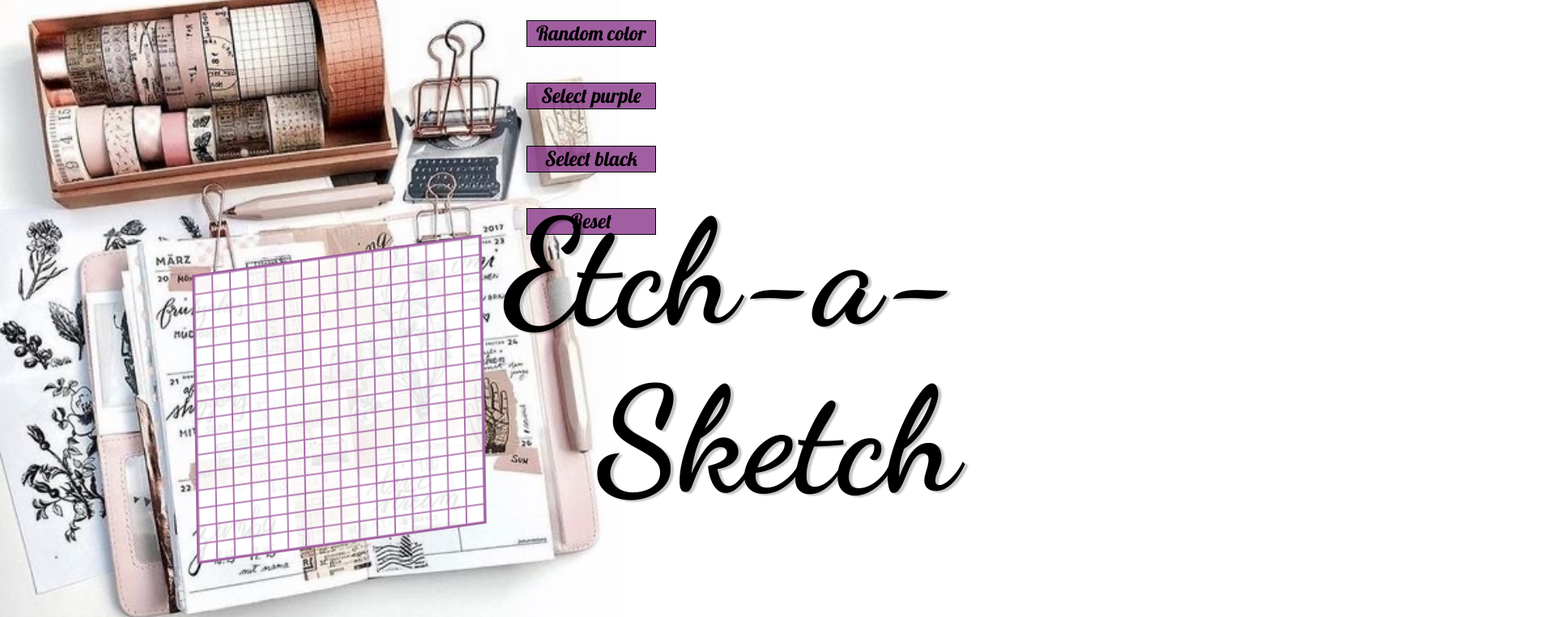
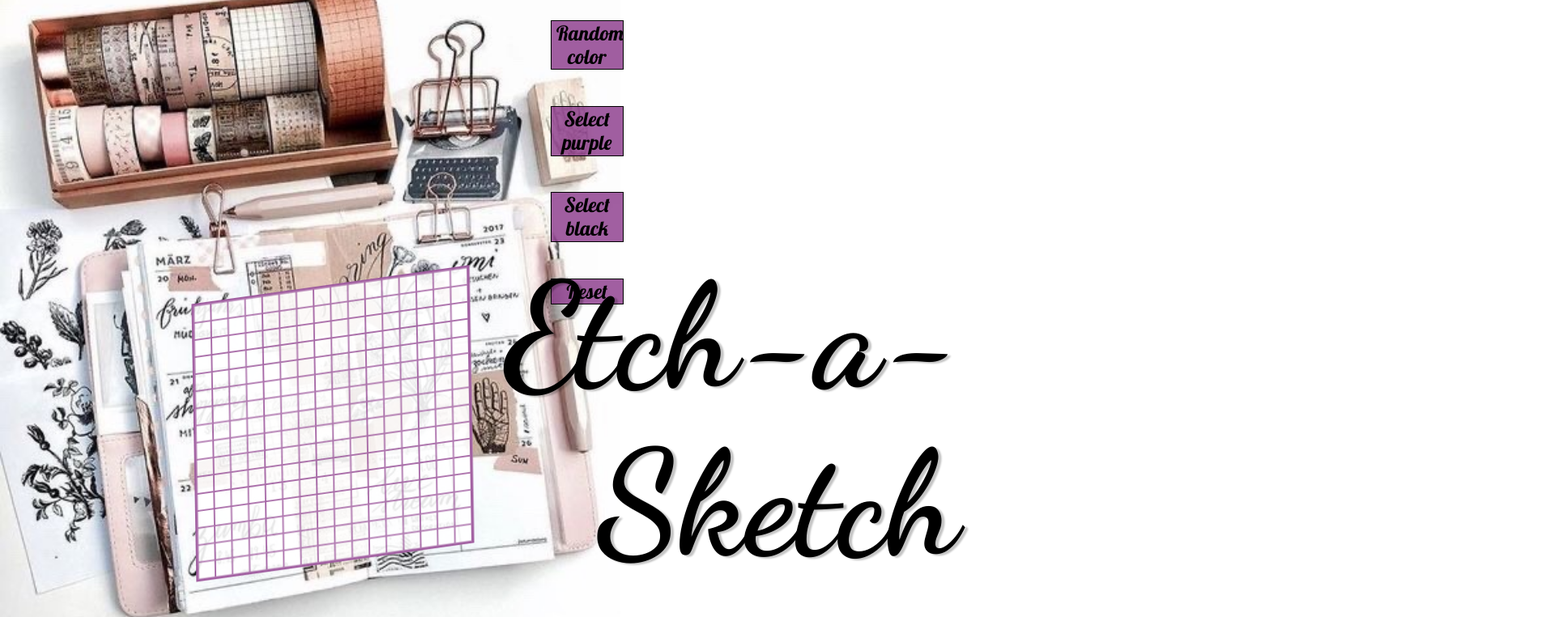
Before and after one commit to Julia-Konoval/Etch-a-sketch, a plain HTML site: page index.html in a window 1280 px wide. Shown: the part 20-782 px from the top of the page at 81% size, 1920 px wide, since content can reach past the window. Drawn offline with nearby package versions, Linux system fonts and the light colour scheme.

Commit message:
positioning of elements was changed

```diff
--- a/style.css
+++ b/style.css
@@ -7,7 +7,7 @@ body {
   background-image: url("notebook.JPG");
   background-repeat: no-repeat;
   height: 100vh;
-  width: 400vh;
+  /* width: 400vh; */
   background-size: contain;
   background-position: left;
   /* background-color: rgb(250, 250, 250); */
@@ -16,14 +16,14 @@ body {
 }
 .gridContainer {
   display: grid;
-  grid-template-columns: repeat(16, 25px [col-start]);
-  grid-template-rows: repeat(16, 25px [row-start]);
-  text-align: center;
+  grid-template-columns: repeat(16, 3vh [col-start]);
+  grid-template-rows: repeat(16, 3vh [row-start]);
+  margin-top: -6vh;
+  /* text-align: center; */
   position: absolute;
   z-index: 2;
   transform: skew(1deg, -8deg) scale(0.88);
   margin-left: 27vh;
-  /* margin-top: 27.5vh; */
   background-color: rgba(255, 255, 255, 0.89);
   border: 3px rgba(139, 58, 139, 0.808) solid;
 }
@@ -38,32 +38,36 @@ body {
 .btn {
   float: right;
   justify-content: space-around;
-  margin-top: 5.6vh;
   background-color: rgba(139, 58, 139, 0.808);
   border: 1px solid black;
   font-size: 25px;
   font-family: "Lobster", cursive;
+  width: 10%;
+  margin-left: 680px;
+  margin-top: 5.6vh;
 }
 .buttonContainer {
-  /* width: 70%; */
-  /* margin-right: 2vh; */
   width: 70%;
   display: flex;
-  width: 5%;
-  justify-content: space-around;
   flex-direction: column;
-  margin-left: 650px;
-  height: auto;
-  position: center;
-  align-self: center;
+  /* margin-left: 650px; */
+  /* width: 5%; */
+  /* justify-content: space-around; */
+  /* margin-left: 650px; */
+  /* height: auto; */
+  /* position: center; */
+  /* align-self: center; */
 }
 h1 {
   right: 12vh;
   text-align: right;
-  position: fixed;
+  /* position: fixed; */
   font-size: 180px;
   position: fixed;
   width: 50%;
-  margin-top: -7vh;
+  margin-top: -8vh;
   color: black;
   text-shadow: 4px 2px 2px rgba(0, 0, 0, 0.233);
+}
+
+/* style.css | file:///Users/user/Desktop/freecodecamp/Etch-a-sketch/style.css */
```
